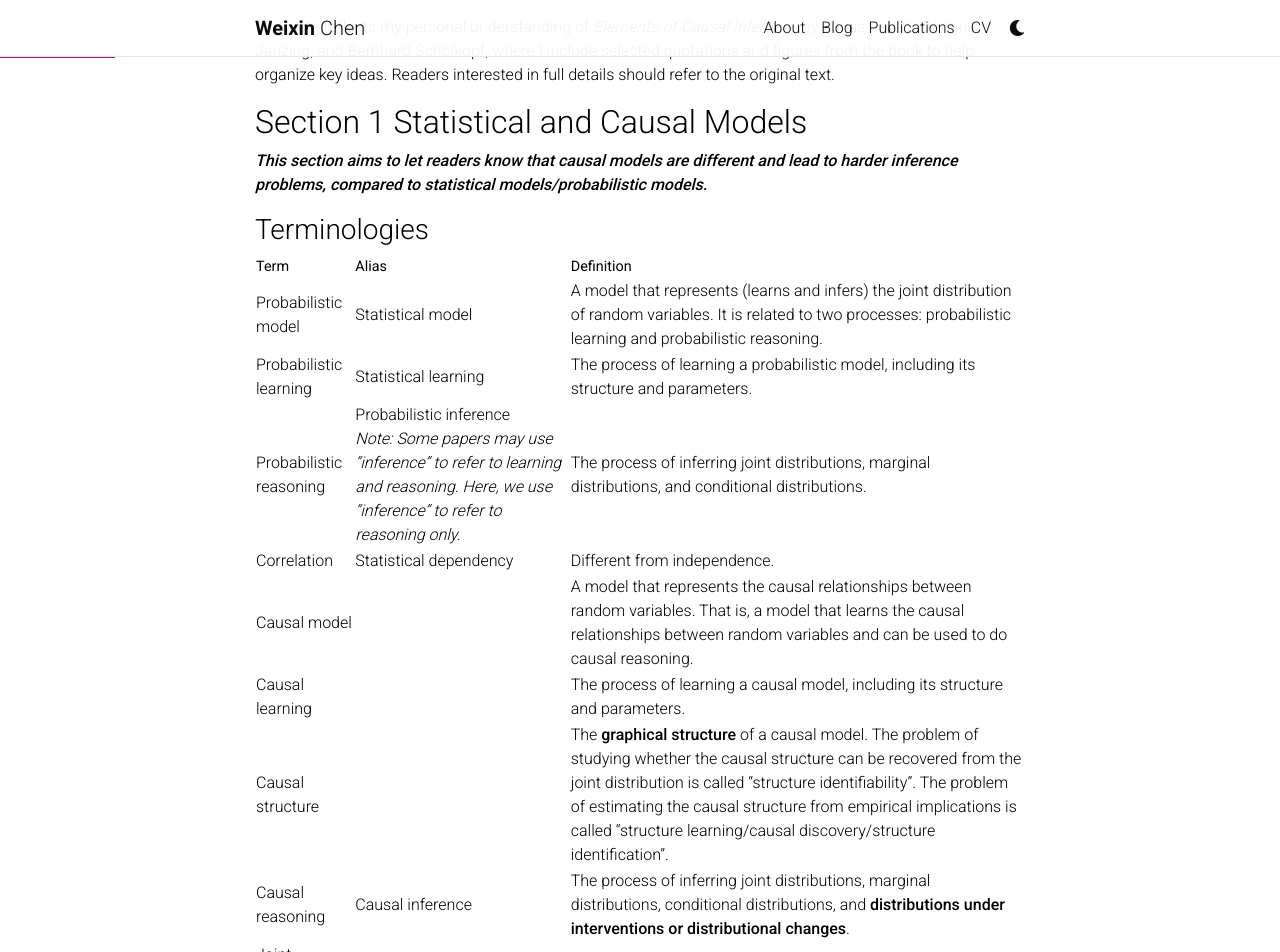
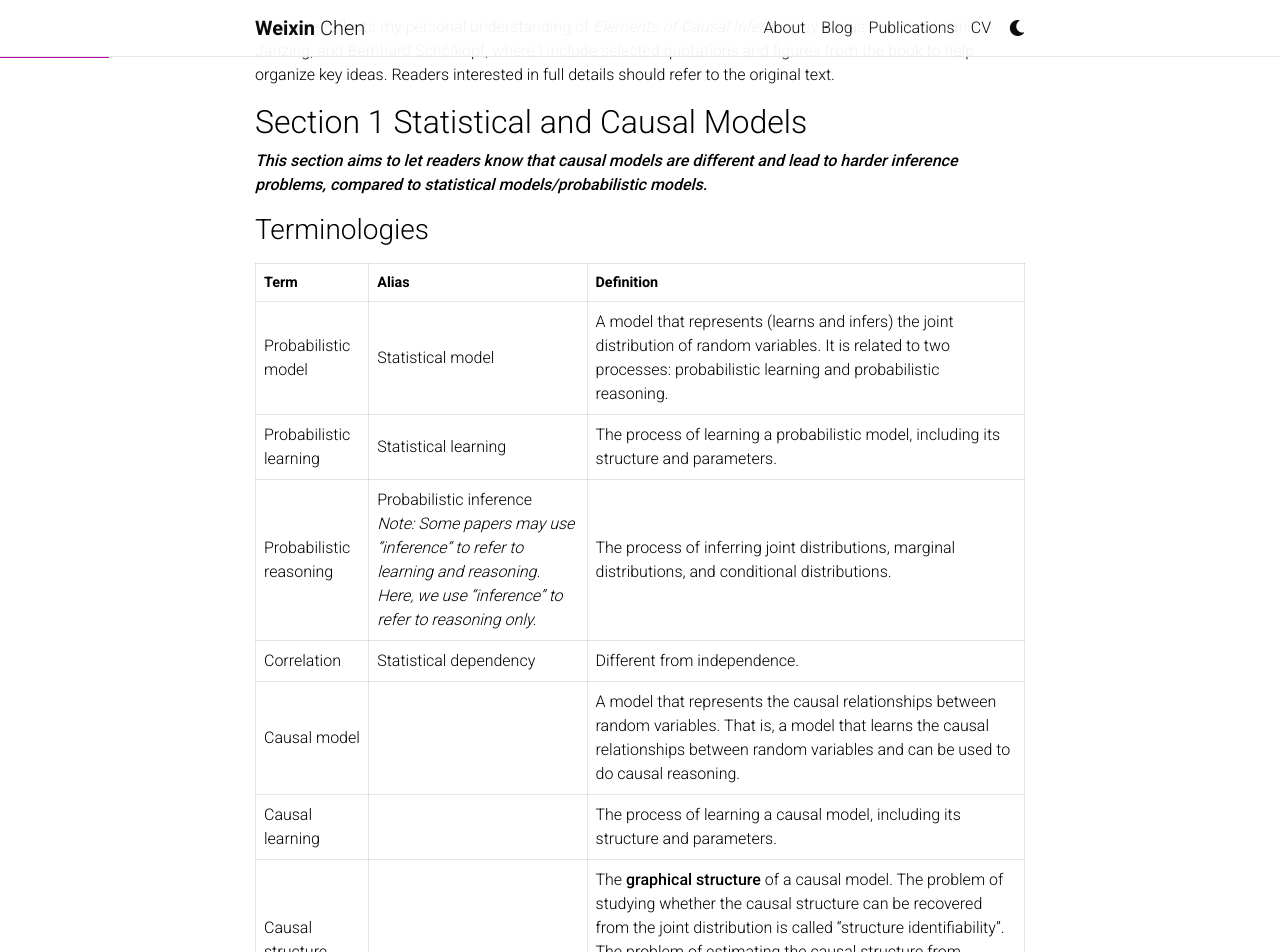
Before and after one commit to chenweixin107/chenweixin107.github.io, a Jekyll site: the page built from _posts/2025-09-05-causal-inference-notes.md, in a window 1280 px wide and 1400 px high, scrolled down 957 px. Shown: the top 952 px of the window. Built offline with Jekyll 4.4.1, drawn with Linux system fonts in a browser that asks for light colours; comment, search, counter and statistics services are not loaded; a style sheet for code colours, icons or effects is not loaded.

Commit message:
Update _base.scss

```diff
--- a/_sass/_base.scss
+++ b/_sass/_base.scss
@@ -13,11 +13,28 @@
 }
 
 table {
+  border-collapse: collapse;
+  width: 100%;
+  margin: 1rem 0;
+
   td, th {
     color: var(--global-text-color);
+    border: 1px solid var(--global-divider-color);
+    padding: 0.5rem;
+    text-align: left;
   }
+
+  th {
+    background-color: var(--global-bg-color);
+    font-weight: bold;
+  }
+
   td {
     font-size: 1rem;
+  }
+
+  tr:nth-child(even) {
+    background-color: var(--global-card-bg-color);
   }
 }
 
```
